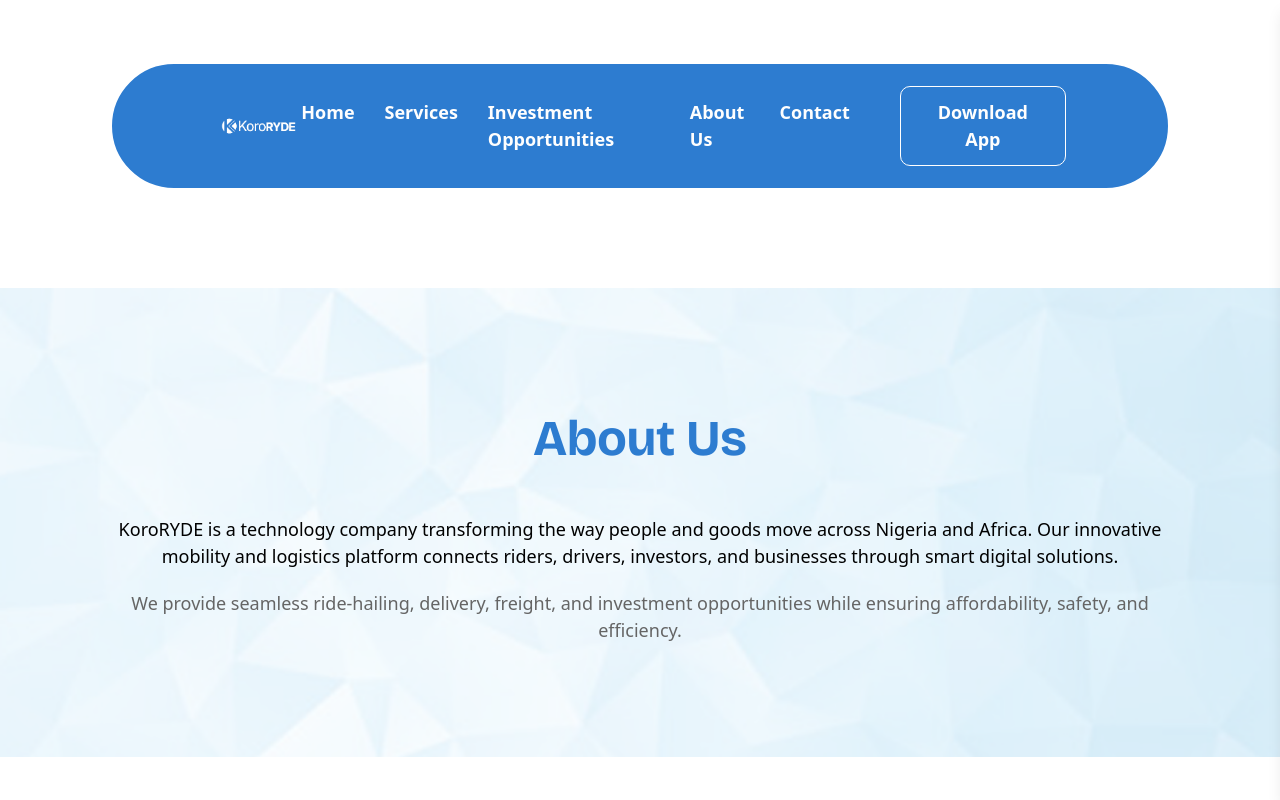
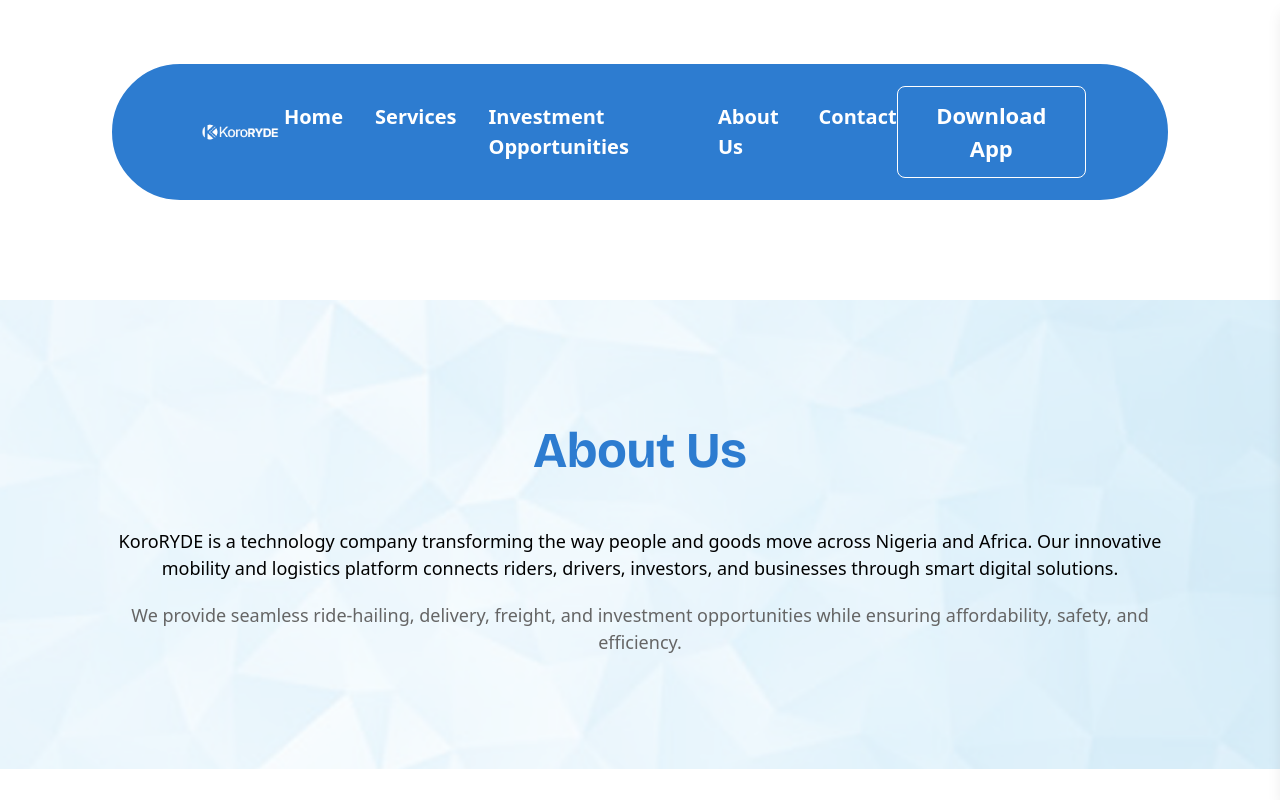
Before and after one commit to ayoeze191/kororyde, a Next.js app: page /about-us in a window 1280 px wide. Shown: the top 800 px of the page. Built offline with nearby package versions, Linux system fonts and the light colour scheme.

Commit message:
fix career path

```diff
--- a/app/Header.js
+++ b/app/Header.js
@@ -2,8 +2,9 @@
 import { useSidebar } from '@/Context';
 import Image from 'next/image';
 import Link from 'next/link';
-import hamburger from "./../public/assets/hambuger.png"
-import logo from "./../public/assets/logo.png"
+import hamburger from './../public/assets/hambuger.png';
+import logo from './../public/assets/logo.png';
+
 export default function Navbar({ isHomePage }) {
   const { isSidebarOpen, toggleSidebar } = useSidebar();
 
@@ -11,9 +12,9 @@ export default function Navbar({ isHomePage }) {
     <>
       {/* ✅ Top Navigation Bar */}
       <div
-        className={`py-[10px] md:py-[20px] ${
-          isHomePage ? 'backdrop-blur-[35px] border-[#FEFEFE]' : 'bg-[#2D7CD0] border-[#2D7CD0]'
-        } flex justify-between items-center border-[2px] rounded-[100px] px-[12.25px] sm:px-[20px] xl:px-[100px]`}
+        className={`py-3 md:py-5 ${
+          isHomePage ? 'backdrop-blur-lg border-[#FEFEFE]' : 'bg-[#2D7CD0] border-[#2D7CD0]'
+        } flex justify-between items-center border-2 rounded-full px-4 sm:px-6 md:px-10 lg:px-16 xl:px-20 2xl:px-32`}
       >
         {/* ✅ Logo */}
         <div className="w-auto">
@@ -21,61 +22,58 @@ export default function Navbar({ isHomePage }) {
         </div>
 
         {/* ✅ Desktop Navigation */}
-        <div className="lg:flex hidden gap-[50px] items-center text-[#FEFEFE]">
-          <div className="flex lg:gap-[30px] text-[18px]">
+        <nav className="hidden lg:flex items-center text-white w-full">
+          <div className="flex gap-6 xl:gap-8 2xl:gap-10">
             <NavItem href="/" text="Home" />
             <NavItem href="/services" text="Services" />
             <NavItem href="/investments" text="Investment Opportunities" />
             <NavItem href="/about-us" text="About Us" />
             <NavItem href="/contact-us" text="Contact" />
           </div>
-          <div>
-            <button
-              className={`${
-                isHomePage ? 'bg-[#2D7CD0]' : 'bg-inherit'
-              } text-[18px] font-bold py-[12px] px-[30px] rounded-[10px] border border-white`}
-            >
-              Download App
-            </button>
-          </div>
-        </div>
+
+          {/* ✅ Ensure button is properly spaced */}
+          <button
+            className={`ml-auto ${
+              isHomePage ? 'bg-[#2D7CD0]' : 'bg-transparent'
+            } text-[18px] md:text-[20px] xl:text-[22px] 2xl:text-[24px] font-bold py-3 px-6 rounded-lg border border-white`}
+          >
+            Download App
+          </button>
+        </nav>
 
         {/* ✅ Mobile Menu Button */}
-        <button onClick={toggleSidebar} className="lg:hidden">
+        <button onClick={toggleSidebar} className="lg:hidden focus:outline-none">
           <Image src={hamburger} width={40} height={40} alt="Menu" />
         </button>
       </div>
 
       {/* ✅ Mobile Sidebar Menu */}
-      <div
+      <aside
         className={`fixed top-0 right-0 h-full w-[75%] sm:w-[60%] md:w-[50%] bg-[#2D7CD0] text-white z-50 transform ${
           isSidebarOpen ? 'translate-x-0' : 'translate-x-full'
-        } transition-transform duration-300 ease-in-out p-5 shadow-lg`}
+        } transition-transform duration-300 ease-in-out p-6 shadow-lg`}
       >
         {/* ✅ Close Button */}
-        <button onClick={toggleSidebar} className="absolute top-5 right-5 text-2xl font-bold">
+        <button onClick={toggleSidebar} className="absolute top-5 right-5 text-3xl font-bold">
           ✖
         </button>
 
         {/* ✅ Navigation Links */}
-        <nav className="flex flex-col mt-10 gap-6 text-lg">
+        <nav className="flex flex-col mt-12 gap-6">
           <NavItem href="/" text="Home" />
           <NavItem href="/services" text="Services" />
           <NavItem href="/investments" text="Investment Opportunities" />
           <NavItem href="/about-us" text="About Us" />
           <NavItem href="/contact-us" text="Contact" />
-          <button className="bg-white text-[#2D7CD0] text-lg font-bold py-3 px-5 rounded-md mt-4">
+          <button className="bg-white text-[#2D7CD0] text-[18px] md:text-[20px] xl:text-[22px] 2xl:text-[24px] font-bold py-3 px-5 rounded-lg mt-6">
             Download App
           </button>
         </nav>
-      </div>
+      </aside>
 
       {/* ✅ Overlay when sidebar is open */}
       {isSidebarOpen && (
-        <div
-          className="fixed inset-0 bg-black bg-opacity-50 z-40"
-          onClick={toggleSidebar}
-        ></div>
+        <div className="fixed inset-0 bg-black bg-opacity-50 z-40" onClick={toggleSidebar}></div>
       )}
     </>
   );
@@ -86,7 +84,7 @@ const NavItem = ({ href, text }) => (
   <Link
     prefetch={false}
     href={href}
-    className="text-[14px] sm:text-[16px] md:text-base lg:text-[18px] leading-[150%] font-bold"
+    className="text-[14px] sm:text-[16px] md:text-[18px] xl:text-[20px] 2xl:text-[22px] font-bold hover:text-gray-300 transition duration-200"
   >
     {text}
   </Link>
--- a/app/page.js
+++ b/app/page.js
@@ -29,14 +29,14 @@ export default function Home() {
   return (
     <OverallLayout>
     <div className="">
-     <div className="lg:min-h-screen bg-no-repeat bg-cover lg:px-[112px] lg:py-[64px]  py-[60px] lg:bg-[url('/assets/HeroBg.png')] bg-[#010101]" style={{
+     <div className="lg:min-h-screen bg-no-repeat bg-cover lg:px-[112px] lg:py-[64px]  py-[60px] bg-[url('/assets/HeroBg.png')] bg-[#010101]" style={{
       //  backgroundImage: "url('/assets/HeroBg.png')",
      }}>
       <div className="px-[20px]">
      <Header isHomePage={true}/>
      </div>
      <SideBar />
-      <div className="bg-black px-[37px] md:p-[50px] rounded-[10px] mt-[30px]  lg:mt-[59px] w-full max-w-[655px] mx-auto lg:ml-0">
+      <div className="md:bg-black px-[37px] md:p-[50px] rounded-[10px] mt-[30px]  lg:mt-[59px] w-full max-w-[655px] mx-auto lg:ml-0">
      <div className="bg-white mx-auto lg:mx-0 flex items-center gap-[10px] lg:gap-[20px] px-[20px] py-[5px]  text-[#010101] w-fit rounded-[10px] text-[15px] lg:text-[18px] font-[family-name:var(--font-bricolage-grotesque)]">
       <p>
         <Image src={sparkles} alt="" />
@@ -69,7 +69,7 @@ Smart Mobility
       </div>
      </div>
 
-     <Image src={heroBg} alt="" className="w-full block md:hidden"/>
+     {/* <Image src={heroBg} alt="" className="w-full block md:hidden"/> */}
 
 
      <div className=" bg-white ">
```
